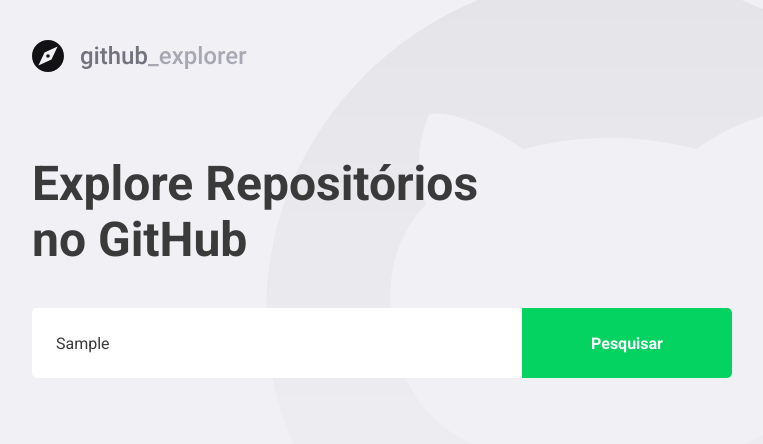
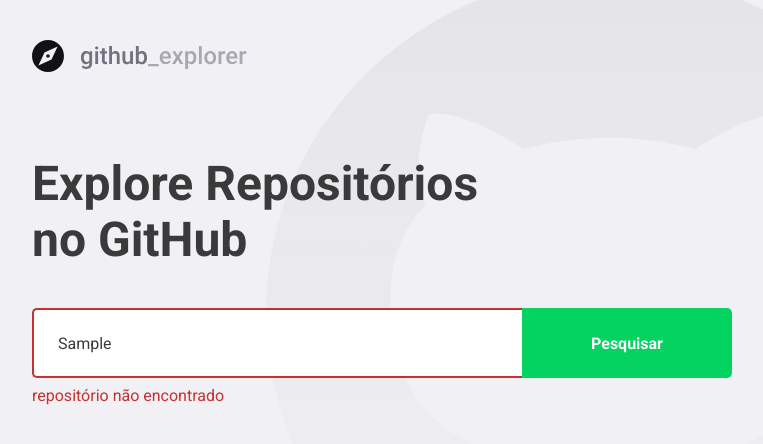
Before and after one commit to theycallmewolf/gostack-react-project-one, a React (Create React App) app: page / in a window 1280 px wide. Both pictures are taken after typing "Sample" into the empty fields and a click on the button "Pesquisar". Shown: the top 444 px of the page, without its empty margins (148-911 px from the left). Built offline with nearby package versions, Linux system fonts and the light colour scheme; no server answers.

Commit message:
handled form errors

```diff
--- a/src/pages/Dashboard/index.tsx
+++ b/src/pages/Dashboard/index.tsx
@@ -1,5 +1,5 @@
 import React, { useState, FormEvent } from 'react';
-import { Title, Form, Repositories } from './styles';
+import { Title, Form, Repositories, Error } from './styles';
 import { FiChevronRight } from 'react-icons/fi';
 import api from '../../services/api';
 import logoImg from '../../assets/logo.svg';
@@ -15,16 +15,27 @@
 
 const Dashboard: React.FC = () => {
   const [newRepo, setNewRepo] = useState('');
+  const [inputError, setInputError] = useState('');
   const [repositories, setRepositories] = useState<Repository[]>([]);
 
   async function handleAddRepository(event: FormEvent<HTMLFormElement>) {
     event.preventDefault();
 
-    const response = await api.get<Repository>(`repos/${newRepo}`);
-    const repository = response.data;
-    setRepositories([...repositories, repository]);
+    if (!newRepo) {
+      setInputError('insira o autor/nome do repositório');
+      return;
+    }
 
-    setNewRepo('');
+    try {
+      const response = await api.get<Repository>(`repos/${newRepo}`);
+      const repository = response.data;
+      setRepositories([...repositories, repository]);
+
+      setNewRepo('');
+      setInputError('');
+    } catch (err) {
+      setInputError('repositório não encontrado');
+    }
   }
 
   return (
@@ -32,7 +43,7 @@
       <img src={logoImg} alt="GitHub explorer" />
       <Title>Explore Repositórios no GitHub</Title>
 
-      <Form onSubmit={handleAddRepository}>
+      <Form hasError={!!inputError} onSubmit={handleAddRepository}>
         <input type="text"
           value={newRepo}
           onChange={e => setNewRepo(e.target.value)}
@@ -40,6 +51,8 @@
         />
         <button type="submit">Pesquisar</button>
       </Form>
+
+      { inputError && <Error>{inputError}</Error>}
 
       <Repositories>
         {repositories.map(repository => (
--- a/src/pages/Dashboard/styles.ts
+++ b/src/pages/Dashboard/styles.ts
@@ -1,6 +1,9 @@
-import styled from 'styled-components';
+import styled, { css } from 'styled-components';
 import { shade } from 'polished';
 
+interface FormProps {
+  hasError: boolean;
+}
 
 export const Title = styled.h1`
   font-size: 48px;
@@ -9,9 +12,9 @@
   line-height: 56px;
 
   margin-top: 80px;
-`
+`;
 
-export const Form = styled.form`
+export const Form = styled.form<FormProps>`
   margin-top: 40px;
   max-width: 700px;
 
@@ -24,6 +27,13 @@
     border: 0;
     border-radius: 5px 0 0 5px;
     color: #3a3a3a;
+    border: 2px solid #fff;
+
+    ${(props) => props.hasError &&
+    css`
+    border-color: #c53030;
+    border-right: 0;
+    `}
 
     &::placeholder {
       color: #a8a8b3;
@@ -38,12 +48,18 @@
     border: 0;
     border-radius: 0 5px 5px 0;
     font-weight: bold;
-    transition: background-color 300ms;
+    transition: background - color 300ms;
 
-    &:hover {
+      &:hover {
       background: ${shade(.2, '#04d361')}
     }
   }
+`;
+
+export const Error = styled.span`
+  display: block;
+  color: #c53030;
+  margin-top: 8px;
 `;
 
 export const Repositories = styled.div`
@@ -52,11 +68,10 @@
 
   a {
     background: #fff;
-    color: #a8a8b3;
     border-radius: 5px;
     width: 100%;
     padding: 24px;
-    text-decoration:none;
+    text-decoration: none;
 
     display: flex;
     align-items: center;
@@ -83,12 +98,12 @@
       strong {
         font-size: 20px;
         color: #3d3d4d;
+      }
 
-        p {
-          font-size: 18px;
-          color: #a8a8b3;
-          margin-top: 4px;
-        }
+      p {
+        font-size: 18px;
+        color: #a8a8b3;
+        margin-top: 4px;
       }
     }
 
@@ -96,6 +111,5 @@
       margin-left: auto;
       color: #cbcbd6;
     }
-
   }
 `;
```
